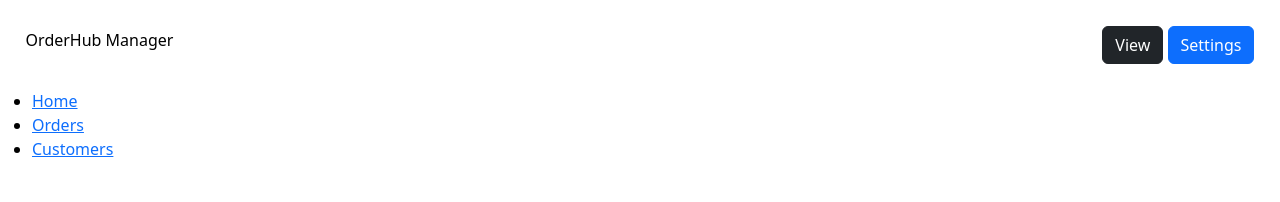
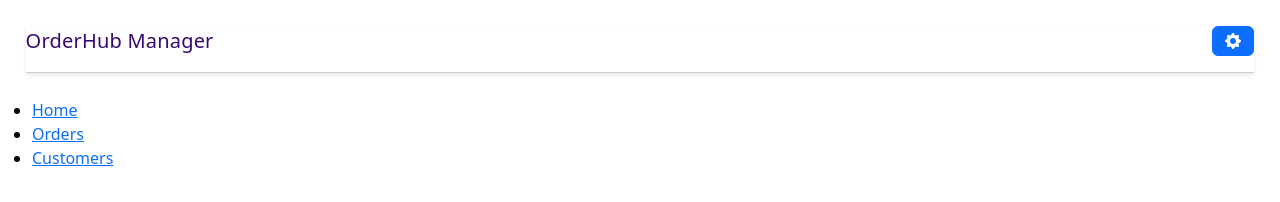
Before and after one commit to Noma-Foundation/Solvi, a website built with Vite: page orderhub/frontend/index.html in a window 1280 px wide. Built offline with nearby package versions, Linux system fonts and the light colour scheme.

Commit message:
Update header user interface

```diff
--- a/orderhub/frontend/index.html
+++ b/orderhub/frontend/index.html
@@ -20,9 +20,19 @@
             <div class="header-container">
                 <h1>OrderHub Manager</h1>
                 <div>
-                    <button type="button" class="btn btn-dark">View</button>
                     <button type="button" class="btn btn-primary">
-                        Settings
+                        <svg
+                            xmlns="http://www.w3.org/2000/svg"
+                            width="16"
+                            height="16"
+                            fill="currentColor"
+                            class="bi bi-gear-fill"
+                            viewBox="0 0 16 16"
+                        >
+                            <path
+                                d="M9.405 1.05c-.413-1.4-2.397-1.4-2.81 0l-.1.34a1.464 1.464 0 0 1-2.105.872l-.31-.17c-1.283-.698-2.686.705-1.987 1.987l.169.311c.446.82.023 1.841-.872 2.105l-.34.1c-1.4.413-1.4 2.397 0 2.81l.34.1a1.464 1.464 0 0 1 .872 2.105l-.17.31c-.698 1.283.705 2.686 1.987 1.987l.311-.169a1.464 1.464 0 0 1 2.105.872l.1.34c.413 1.4 2.397 1.4 2.81 0l.1-.34a1.464 1.464 0 0 1 2.105-.872l.31.17c1.283.698 2.686-.705 1.987-1.987l-.169-.311a1.464 1.464 0 0 1 .872-2.105l.34-.1c1.4-.413 1.4-2.397 0-2.81l-.34-.1a1.464 1.464 0 0 1-.872-2.105l.17-.31c.698-1.283-.705-2.686-1.987-1.987l-.311.169a1.464 1.464 0 0 1-2.105-.872zM8 10.93a2.929 2.929 0 1 1 0-5.86 2.929 2.929 0 0 1 0 5.858z"
+                            />
+                        </svg>
                     </button>
                 </div>
             </div>
--- a/orderhub/frontend/src/app.css
+++ b/orderhub/frontend/src/app.css
@@ -1,9 +1,36 @@
 .header-container {
+    display: flex;
     margin: 2%;
-    display: flex;
     justify-content: space-between;
     align-items: center;
+    background-color: #fff;
     /* Implement a border color in the header. */
     /* The border is shown only on the bottom of the header. */
-    border-color: #eee;
+    border-bottom: 1px solid #cecece;
+    padding-bottom: 1rem;
+    box-shadow: 0 2px 4px rgba(0, 0, 0, 0.1);
+    border-bottom: 1px solid #cecece;
 }
+
+.header-container h1 {
+    margin: 0;
+    font-size: 1.25rem;
+    font-weight: 400;
+    font-variant: normal;
+    color: #360a73;
+    letter-spacing: 0.2px;
+    cursor: pointer;
+}
+
+.header-container button {
+    display: flex;
+    align-items: center;
+    justify-content: center;
+    gap: 0.5rem;
+}
+
+.header-container button svg {
+    width: 16px;
+    height: 16px;
+    vertical-align: middle;
+}
```
Also changed, not shown: orderhub/frontend/dist/index.html, 2 other files.
